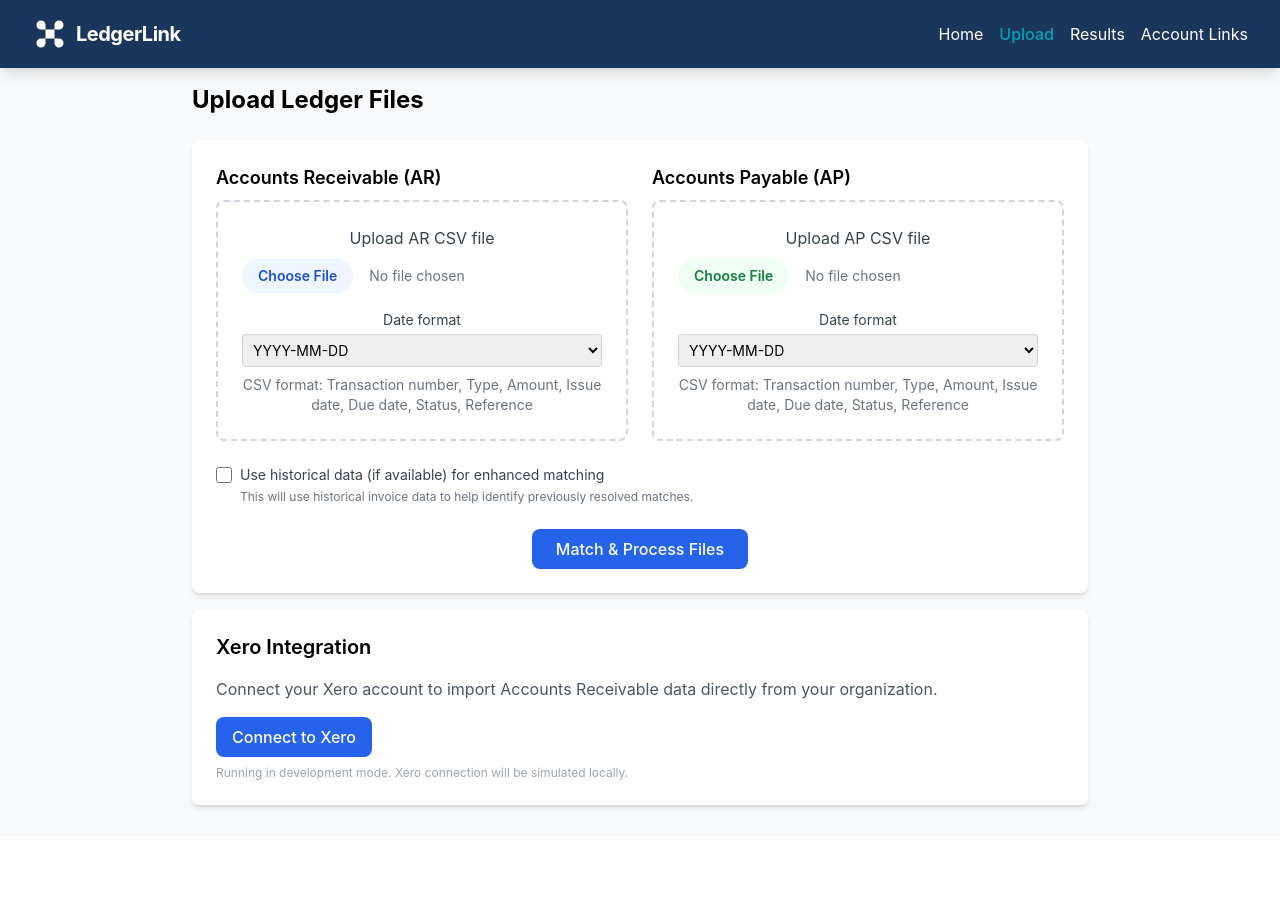
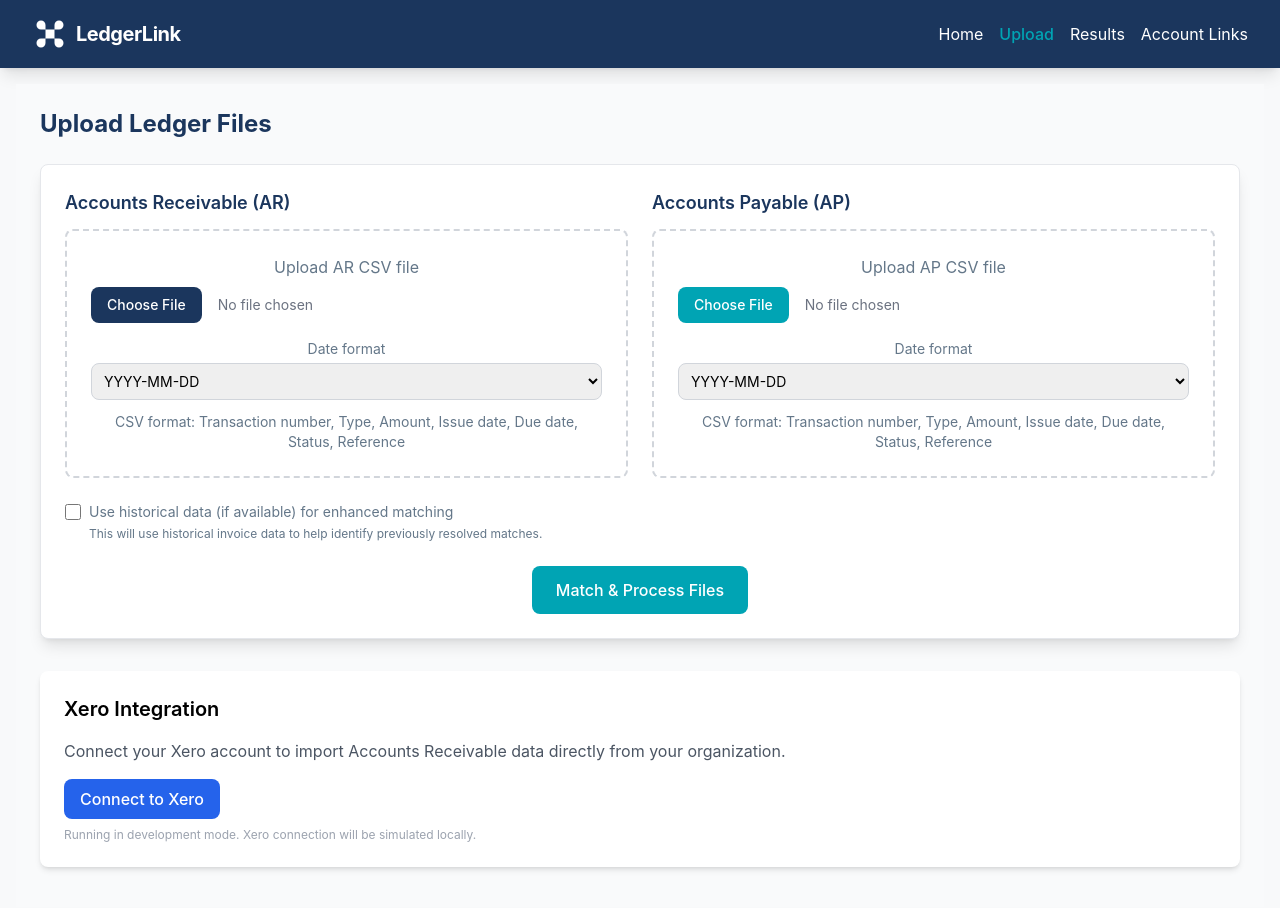
Before and after one commit to TomWall1/LedgerLink, a React (Create React App) app in the folder frontend/: page /upload in a window 1280 px wide. Shown: the top 908 px of the page. Before the commit the page ends 837 px from the top, so only its background shows below. Built offline with nearby package versions, Linux system fonts and the light colour scheme.

Commit message:
Update Upload page with new styling

```diff
--- a/frontend/src/pages/Upload.jsx
+++ b/frontend/src/pages/Upload.jsx
@@ -90,56 +90,57 @@ const Upload = () => {
   };
 
   return (
-    <div className="max-w-4xl mx-auto">
-      <h1 className="text-2xl font-bold mb-6">Upload Ledger Files</h1>
+    <div className="min-h-screen bg-gray-50">
+      <div className="max-w-7xl mx-auto p-6">
+        <h1 className="text-2xl font-bold text-primary mb-6">Upload Ledger Files</h1>
 
         {error && (
-        <div className="bg-red-100 border border-red-400 text-red-700 px-4 py-3 rounded relative mb-4">
+          <div className="bg-red-100 border border-red-400 text-red-700 px-4 py-3 rounded-lg relative mb-4">
             {error}
           </div>
         )}
 
-      <div className="bg-white shadow-md rounded-lg p-6">
+        <div className="bg-white rounded-lg shadow-lg p-6 border border-gray-200">
           <form onSubmit={handleSubmit}>
             <div className="grid grid-cols-1 md:grid-cols-2 gap-6 mb-6">
               {/* AR File Upload */}
               <div>
-              <h2 className="text-lg font-semibold mb-2">Accounts Receivable (AR)</h2>
+                <h2 className="text-lg font-semibold mb-3 text-primary">Accounts Receivable (AR)</h2>
                 <div className="border-2 border-dashed border-gray-300 rounded-lg p-6 text-center">
                   <label className="block mb-4">
-                  <span className="text-gray-700 block mb-2">Upload AR CSV file</span>
+                    <span className="text-text block mb-2">Upload AR CSV file</span>
                     <input
                       type="file"
                       accept=".csv"
                       className="block w-full text-sm text-gray-500
                         file:mr-4 file:py-2 file:px-4
-                      file:rounded-full file:border-0
-                      file:text-sm file:font-semibold
-                      file:bg-blue-50 file:text-blue-700
-                      hover:file:bg-blue-100"
+                        file:rounded-lg file:border-0
+                        file:text-sm file:font-medium
+                        file:bg-primary file:text-white
+                        hover:file:bg-opacity-90 transition-colors"
                       onChange={handleARFileChange}
                       disabled={xeroData !== null}
                     />
                   </label>
 
                   {arFile && (
-                  <div className="text-sm bg-blue-50 p-2 rounded">
-                    <p className="font-medium">{arFile.name}</p>
-                    <p className="text-gray-500">{(arFile.size / 1024).toFixed(2)} KB</p>
+                    <div className="text-sm bg-primary bg-opacity-5 p-3 rounded-lg">
+                      <p className="font-medium text-primary">{arFile.name}</p>
+                      <p className="text-text">{(arFile.size / 1024).toFixed(2)} KB</p>
                     </div>
                   )}
 
                   {xeroData && (
-                  <div className="text-sm bg-green-50 p-2 rounded">
-                    <p className="font-medium">Using Xero Data</p>
-                    <p className="text-gray-500">{xeroData.length} records from Xero</p>
+                    <div className="text-sm bg-accent bg-opacity-10 p-3 rounded-lg">
+                      <p className="font-medium text-accent">Using Xero Data</p>
+                      <p className="text-text">{xeroData.length} records from Xero</p>
                     </div>
                   )}
 
-                <div className="mt-2">
-                  <label className="text-sm text-gray-700 block mb-1">Date format</label>
+                  <div className="mt-4">
+                    <label className="text-sm text-text block mb-1">Date format</label>
                     <select
-                    className="block w-full text-sm border border-gray-300 rounded p-1.5"
+                      className="block w-full text-sm border border-gray-300 rounded-lg p-2"
                       value={dateFormat1}
                       onChange={(e) => setDateFormat1(e.target.value)}
                     >
@@ -149,7 +150,7 @@ const Upload = () => {
                     </select>
                   </div>
 
-                <p className="text-sm text-gray-500 mt-2">
+                  <p className="text-sm text-text mt-3">
                     CSV format: Transaction number, Type, Amount, Issue date, Due date, Status, Reference
                   </p>
                 </div>
@@ -157,34 +158,34 @@ const Upload = () => {
 
               {/* AP File Upload */}
               <div>
-              <h2 className="text-lg font-semibold mb-2">Accounts Payable (AP)</h2>
+                <h2 className="text-lg font-semibold mb-3 text-primary">Accounts Payable (AP)</h2>
                 <div className="border-2 border-dashed border-gray-300 rounded-lg p-6 text-center">
                   <label className="block mb-4">
-                  <span className="text-gray-700 block mb-2">Upload AP CSV file</span>
+                    <span className="text-text block mb-2">Upload AP CSV file</span>
                     <input
                       type="file"
                       accept=".csv"
                       className="block w-full text-sm text-gray-500
                         file:mr-4 file:py-2 file:px-4
-                      file:rounded-full file:border-0
-                      file:text-sm file:font-semibold
-                      file:bg-green-50 file:text-green-700
-                      hover:file:bg-green-100"
+                        file:rounded-lg file:border-0
+                        file:text-sm file:font-medium
+                        file:bg-secondary file:text-white
+                        hover:file:bg-opacity-90 transition-colors"
                       onChange={handleAPFileChange}
                     />
                   </label>
 
                   {apFile && (
-                  <div className="text-sm bg-green-50 p-2 rounded">
-                    <p className="font-medium">{apFile.name}</p>
-                    <p className="text-gray-500">{(apFile.size / 1024).toFixed(2)} KB</p>
+                    <div className="text-sm bg-secondary bg-opacity-5 p-3 rounded-lg">
+                      <p className="font-medium text-secondary">{apFile.name}</p>
+                      <p className="text-text">{(apFile.size / 1024).toFixed(2)} KB</p>
                     </div>
                   )}
 
-                <div className="mt-2">
-                  <label className="text-sm text-gray-700 block mb-1">Date format</label>
+                  <div className="mt-4">
+                    <label className="text-sm text-text block mb-1">Date format</label>
                     <select
-                    className="block w-full text-sm border border-gray-300 rounded p-1.5"
+                      className="block w-full text-sm border border-gray-300 rounded-lg p-2"
                       value={dateFormat2}
                       onChange={(e) => setDateFormat2(e.target.value)}
                     >
@@ -194,7 +195,7 @@ const Upload = () => {
                     </select>
                   </div>
 
-                <p className="text-sm text-gray-500 mt-2">
+                  <p className="text-sm text-text mt-3">
                     CSV format: Transaction number, Type, Amount, Issue date, Due date, Status, Reference
                   </p>
                 </div>
@@ -206,15 +207,15 @@ const Upload = () => {
                 <input
                   type="checkbox"
                   id="useHistoricalData"
-                className="h-4 w-4 text-blue-600 focus:ring-blue-500 border-gray-300 rounded"
+                  className="h-4 w-4 text-secondary focus:ring-secondary border-gray-300 rounded"
                   checked={useHistoricalData}
                   onChange={(e) => setUseHistoricalData(e.target.checked)}
                 />
-              <label htmlFor="useHistoricalData" className="ml-2 block text-sm text-gray-700">
+                <label htmlFor="useHistoricalData" className="ml-2 block text-sm text-text">
                   Use historical data (if available) for enhanced matching
                 </label>
               </div>
-            <p className="text-xs text-gray-500 mt-1 ml-6">
+              <p className="text-xs text-text mt-1 ml-6">
                 This will use historical invoice data to help identify previously resolved matches.
               </p>
             </div>
@@ -224,18 +225,18 @@ const Upload = () => {
                 <div className="relative pt-1">
                   <div className="flex mb-2 items-center justify-between">
                     <div>
-                    <span className="text-xs font-semibold inline-block py-1 px-2 uppercase rounded-full text-blue-600 bg-blue-200">
+                      <span className="text-xs font-semibold inline-block py-1 px-2 uppercase rounded-full text-secondary bg-secondary bg-opacity-10">
                         Uploading
                       </span>
                     </div>
                     <div className="text-right">
-                    <span className="text-xs font-semibold inline-block text-blue-600">
+                      <span className="text-xs font-semibold inline-block text-secondary">
                         {uploadProgress}%
                       </span>
                     </div>
                   </div>
-                <div className="overflow-hidden h-2 mb-4 text-xs flex rounded bg-blue-200">
-                  <div style={{ width: `${uploadProgress}%` }} className="shadow-none flex flex-col text-center whitespace-nowrap text-white justify-center bg-blue-500"></div>
+                  <div className="overflow-hidden h-2 mb-4 text-xs flex rounded-full bg-secondary bg-opacity-10">
+                    <div style={{ width: `${uploadProgress}%` }} className="shadow-none flex flex-col text-center whitespace-nowrap text-white justify-center bg-secondary"></div>
                   </div>
                 </div>
               </div>
@@ -244,8 +245,8 @@ const Upload = () => {
             <div className="flex justify-center mt-6">
               <button
                 type="submit"
-              className="bg-blue-600 hover:bg-blue-700 text-white px-6 py-2 rounded-lg font-medium
-                disabled:opacity-50 disabled:cursor-not-allowed"
+                className="bg-secondary hover:bg-opacity-90 text-white px-6 py-3 rounded-lg font-medium
+                  disabled:opacity-50 disabled:cursor-not-allowed transition-colors"
                 disabled={isLoading}
               >
                 {isLoading ? (
@@ -263,7 +264,10 @@ const Upload = () => {
         </div>
 
         {/* Xero Integration */}
+        <div className="mt-8">
           <XeroConnection />
+        </div>
+      </div>
     </div>
   );
 };
```
Lines whose indentation alone changed are shown as unchanged.
